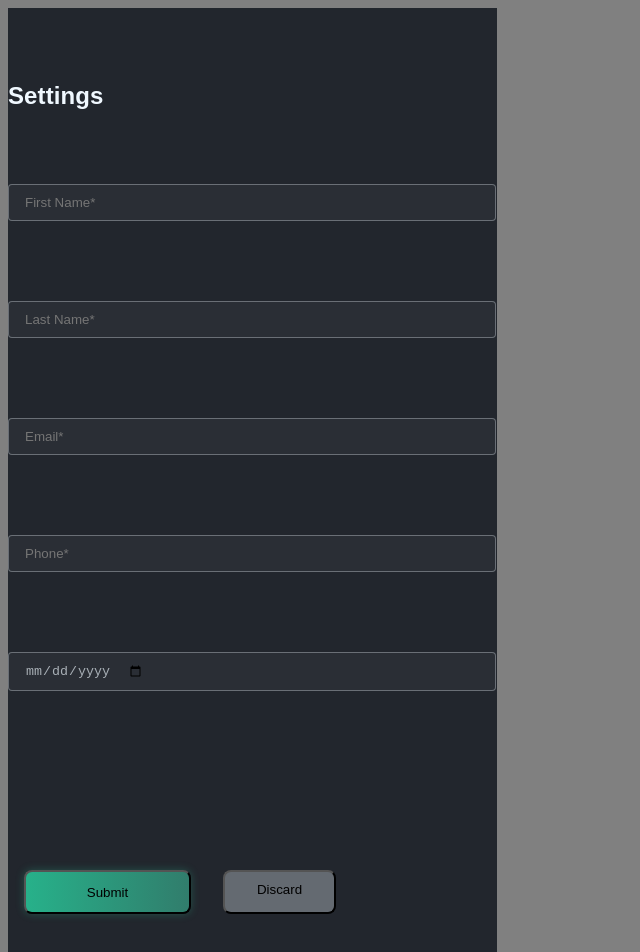
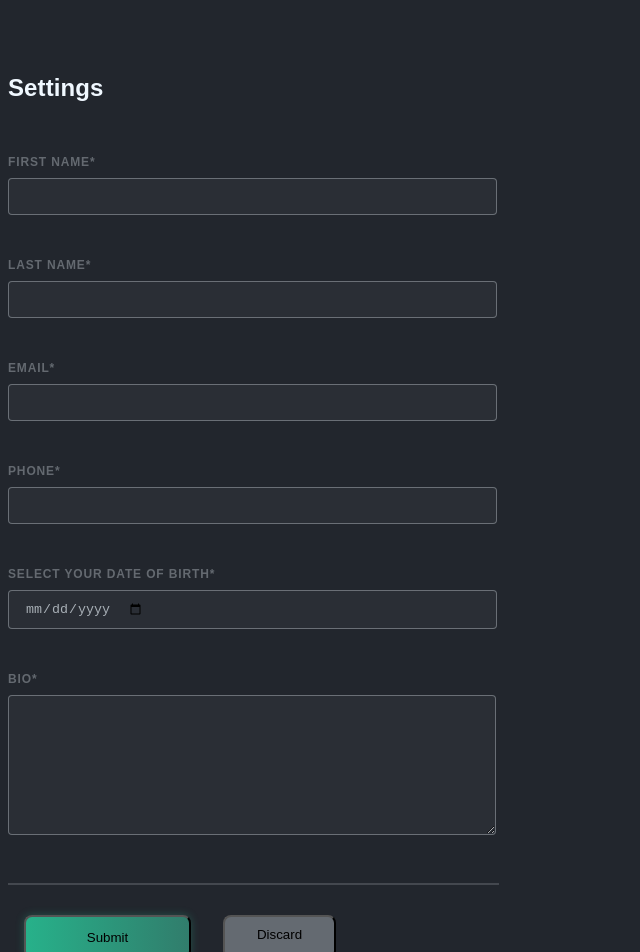
Before and after one commit to Mat-Carv/VHS-Challenge-User-Details-Page, a React (Create React App) app: page / in a window 1280 px wide. Shown: the top 952 px of the page, without its empty margins (0-640 px from the left). Built offline with nearby package versions, Linux system fonts and the light colour scheme.

Commit message:
added Text area for bio; added separator

```diff
--- a/public/index.html
+++ b/public/index.html
@@ -26,7 +26,7 @@
     -->
     <title>React App</title>
   </head>
-  <body style="background-color: grey">
+  <body style="background-color: #22262D">
     <noscript>You need to enable JavaScript to run this app.</noscript>
     <div id="root"></div>
     <!--
--- a/src/pages/UserUpdate.js
+++ b/src/pages/UserUpdate.js
@@ -1,5 +1,5 @@
 import React from "react";
-import * as Styles from '../styles/UserUpdateStyles';
+import * as s from '../styles/UserUpdateStyles'; // Emotion s
 import { useForm } from "react-hook-form";
 import { useState, setState } from "react";
 
@@ -9,45 +9,55 @@ function UserUpdate() {
 
   return (
     <>
-      <Styles.Frame668>
+      <s.Frame668>
 
-        <Styles.Form>
+        <s.Form>
 
-          <Styles.Frame667>
-            <Styles.ServiceTitle>Settings</Styles.ServiceTitle>
+          <s.Frame667>
+            <s.ServiceTitle>Settings</s.ServiceTitle>
 
-            <Styles.InputContainer>
-              <Styles.Input type="text" placeholder="First Name*" name="first_name" />
-            </Styles.InputContainer>
+            <s.InputContainer>
+              <s.Label htmlFor="first_name">First Name*</s.Label>
+              <s.Input type="text" name="first_name" />
+            </s.InputContainer>
 
-            <Styles.InputContainer>
-              <Styles.Input type="text" placeholder="Last Name*" name="last_name" />
-            </Styles.InputContainer>
+            <s.InputContainer>
+              <s.Label htmlFor="last_name">Last Name*</s.Label>
+              <s.Input type="text" name="last_name" />
+            </s.InputContainer>
 
-            <Styles.InputContainer>
-              <Styles.Input type="email" placeholder="Email*" name="email" />
-            </Styles.InputContainer>
+            <s.InputContainer>
+              <s.Label htmlFor="email">Email*</s.Label>
+              <s.Input type="email" name="email" />
+            </s.InputContainer>
 
-            <Styles.InputContainer>
-              <Styles.Input type="text" placeholder="Phone*" name="phone" />
-            </Styles.InputContainer>
+            <s.InputContainer>
+              <s.Label htmlFor="phone">Phone*</s.Label>
+              <s.Input type="text" name="phone" />
+            </s.InputContainer>
 
-            <Styles.InputContainer>
-              <Styles.Input type="date" name="day_of_birth" />
-            </Styles.InputContainer>
+            <s.InputContainer>
+              <s.Label htmlFor="date_of_birth">Select your date of birth*</s.Label>
+              <s.Input type="date" name="date_of_birth" />
+            </s.InputContainer>
 
-          </Styles.Frame667>
+            <s.InputContainer>
+              <s.Label htmlFor="bio">Bio*</s.Label>
+              <s.TextArea name="bio" />
+            </s.InputContainer>
 
-          <Styles.Frame171>
+          </s.Frame667>
 
-            <Styles.Frame168>
-              <Styles.Submit type="submit"/>
-              <Styles.Discard>Discard</Styles.Discard>
-            </Styles.Frame168>
-          </Styles.Frame171>
-        </Styles.Form>
+          <s.Frame171>
+            <s.Separator></s.Separator>
+            <s.Frame168>
+              <s.Submit type="submit"/>
+              <s.Discard>Discard</s.Discard>
+            </s.Frame168>
+          </s.Frame171>
+        </s.Form>
 
-      </Styles.Frame668>
+      </s.Frame668>
     </>
     );
 };
--- a/src/styles/UserUpdateStyles.js
+++ b/src/styles/UserUpdateStyles.js
@@ -10,7 +10,7 @@ padding: 0px;
 
 position: absolute;
 width: 489px;
-height: 867px;
+
 `
 
 // Container for the main body of the Form
@@ -21,15 +21,15 @@ align-items: flex-start;
 padding: 0px;
 
 position: static;
-width: 488px;
-height: 752px;
+width: 100%;
+
 left: 0px;
 top: 0px;
 
 flex: none;
 order: 0;
 flex-grow: 0;
-margin: 40px 0px;
+margin: 32px 0px;
 `
 
 // Container for the Save Changes & Discard Buttons
@@ -48,7 +48,7 @@ top: 792px;
 flex: none;
 order: 1;
 flex-grow: 0;
-margin: 40px 0px;
+margin: 30px 0px;
 `
 
 export const Frame168 = styled.div`
@@ -70,31 +70,15 @@ margin: 30px 0px;
 `
 
 export const InputContainer = styled.div`
-/* Auto layout */
-
-display: flex;
-flex-direction: column;
-align-items: flex-start;
-padding: 0px;
-
-position: static;
-left: 0%;
-right: 0%;
-top: 8.51%;
-bottom: 79.26%;
-
-
-/* Inside auto layout */
-
 flex: none;
 order: 1;
 flex-grow: 0;
-margin: 32px 0px;
+margin: 16px 0px;
 `
 
-//----------------------------------------------------- Form Components
+//----------------------------------------------------- Page Components
 export const ServiceTitle = styled.h3`
-position: static;
+position: relative;
 width: 106px;
 height: 32px;
 left: 0px;
@@ -120,8 +104,53 @@ flex-grow: 0;
 margin: 32px 0px;
 `
 
+export const Separator = styled.hr`
+position: relative;
+width: 100%;
+top: 0%;
+bottom: 98.67%;
+background: rgba(240, 248, 255, 0.1225);
+margin-block-start: 0;
+margin-block-end: 0;
+border-style: solid;
+border-color: rgba(240, 248, 255, 0.0425);
+`
+
+//----------------------------------------------------- Form Components
+
 export const Form = styled.form`
 background-color: #22262D;
+`
+
+export const Label = styled.label`
+position: static;
+height: 16px;
+left: 0px;
+right: 0px;
+top: 0px;
+
+font-family: Montserrat, sans-serif, Helvetica;
+font-style: normal;
+font-weight: bold;
+font-size: 12px;
+line-height: 16px;
+/* identical to box height, or 133% */
+
+letter-spacing: 0.857143px;
+text-transform: uppercase;
+
+/* white/03.help */
+
+color: rgba(240, 248, 255, 0.32);
+
+
+/* Inside auto layout */
+
+flex: none;
+order: 0;
+align-self: stretch;
+flex-grow: 0;
+margin: 8px 0px;
 `
 
 export const Input = styled.input`
@@ -132,8 +161,8 @@ flex-direction: row;
 align-items: flex-start;
 padding: 10px 16px;
 
-position: static;
-width: 488px;
+
+width: 489px;
 left: calc(50% - 488px/2);
 top: 35.29%;
 bottom: 0%;
@@ -164,7 +193,40 @@ flex-grow: 0;
 margin: 8px 0px;
 `
 
+export const TextArea = styled.textarea`
+display: flex;
+flex-direction: row;
+align-items: flex-start;
+padding: 10px 16px;
 
+&, select, textarea {
+    color: rgba(240, 248, 255, 0.64);
+}
+
+position: static;
+width: 488px;
+height: 140px;
+left: calc(50% - 488px/2);
+top: 14.63%;
+bottom: 0%;
+
+/* white/06.slight */
+
+background: rgba(240, 248, 255, 0.04);
+/* white/03.help */
+
+border: 1px solid rgba(240, 248, 255, 0.32);
+box-sizing: border-box;
+border-radius: 4px;
+
+/* Inside auto layout */
+
+flex: none;
+order: 1;
+align-self: stretch;
+flex-grow: 0;
+margin: 8px 0px 0px;
+`
 
 export const Submit = styled.input`
 display: flex;
```
